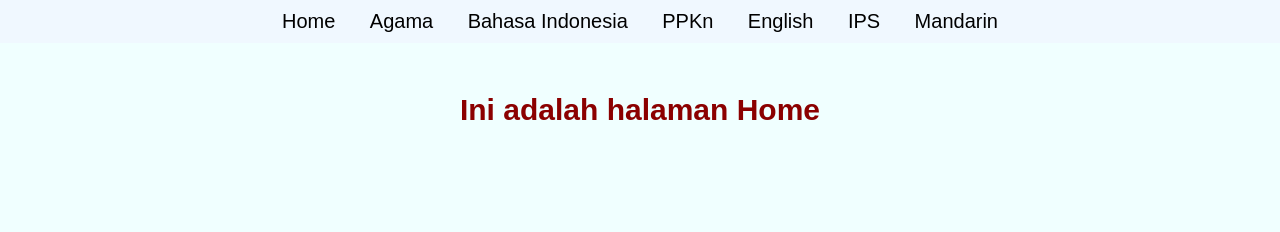
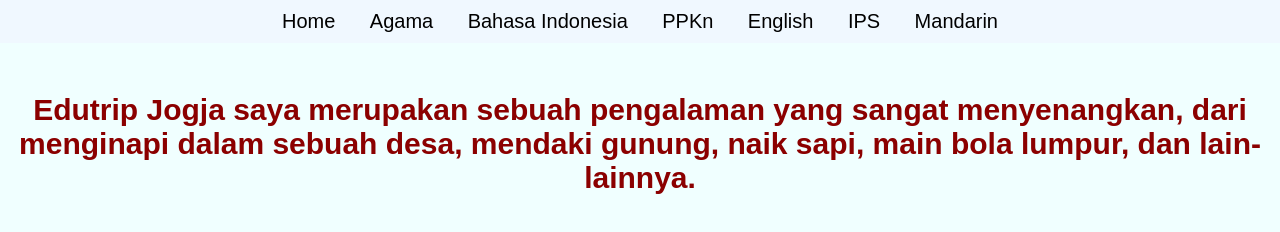
Before and after one commit to TrishaLiora/edutrip-kelas8B, a plain HTML site: page index.html in a window 1280 px wide. Drawn offline with Linux system fonts and the light colour scheme.

Commit message:
Add files via upload

```diff
--- a/index.html
+++ b/index.html
@@ -46,5 +46,5 @@
         <a href="ips.html">IPS</a>
         <a href="mandarin.html">Mandarin</a>
     </header>
-    <h1> Ini adalah halaman Home </h1>
+    <h1> Edutrip Jogja saya merupakan sebuah pengalaman yang sangat menyenangkan, dari menginapi dalam sebuah desa, mendaki gunung, naik sapi, main bola lumpur, dan lain-lainnya. </h1>
 </html>
```
